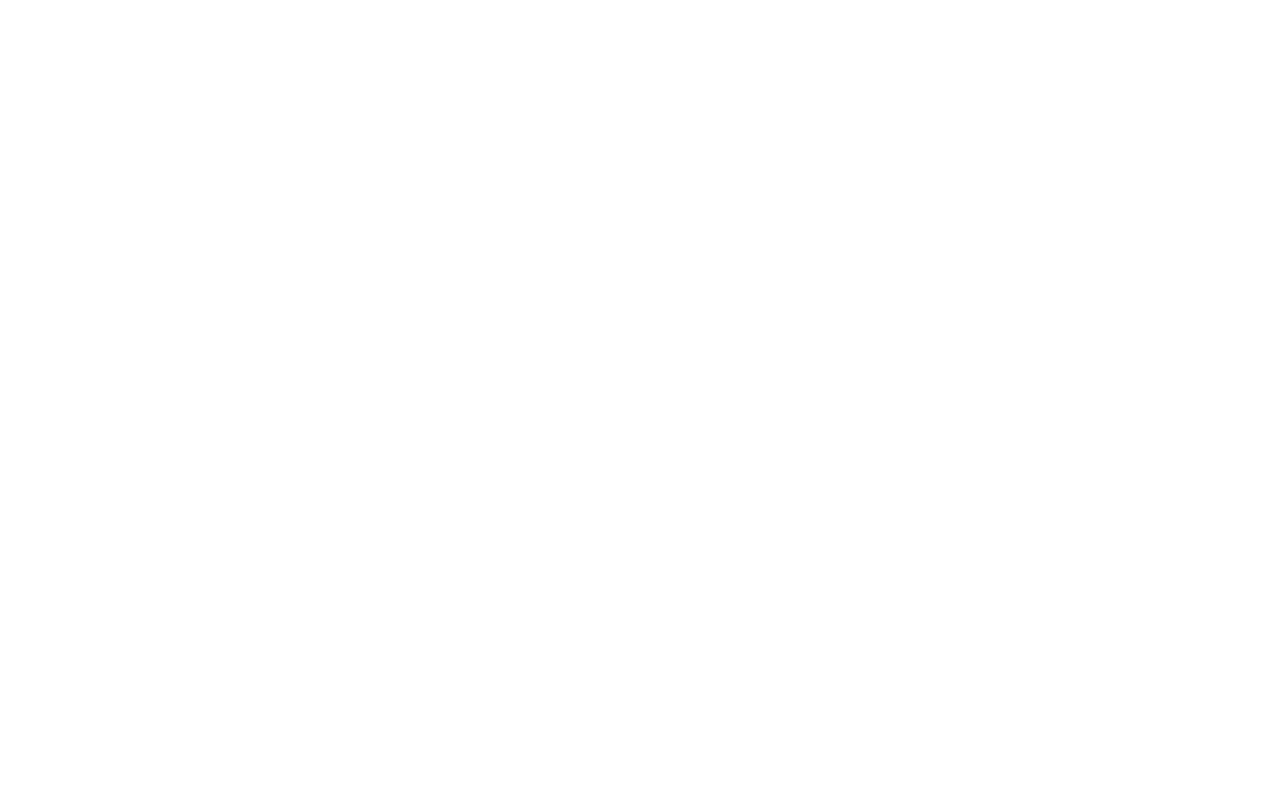
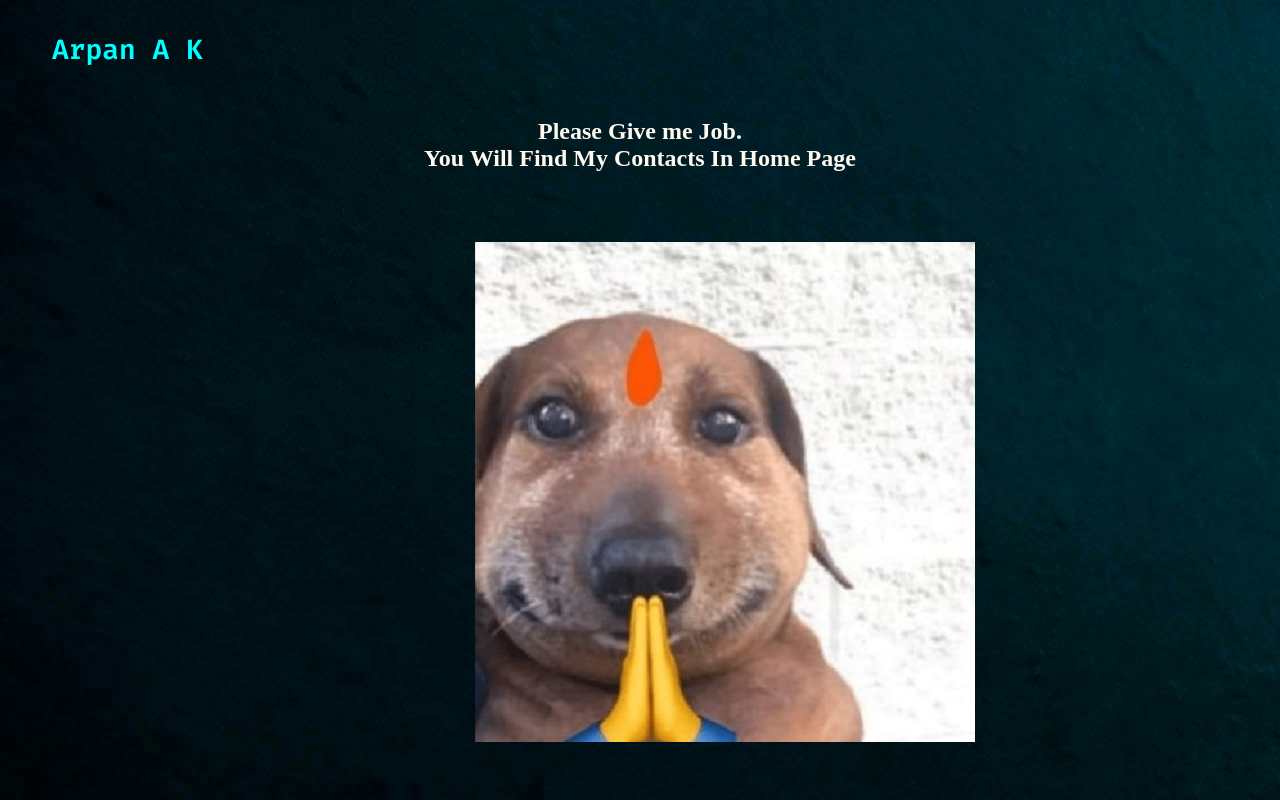
Before and after one commit to Arpan25AK/portfolio, a React (Vite) app: page /experience in a window 1280 px wide. Before the commit this address had no page. Built offline with nearby package versions, Linux system fonts and the light colour scheme.

Commit message:
created the experience page

```diff
--- a/src/App.css
+++ b/src/App.css
@@ -246,7 +246,7 @@
   transform: translate(50%, -2%);
   width: 30%;
   height: 30%;
-  opacity: 0.2;
+  opacity: 0.6;
   z-index: -1;
 }
 
--- a/src/App.jsx
+++ b/src/App.jsx
@@ -4,6 +4,7 @@ import DevFlow from './pages/DevFlow'
 import ApiGateWay from './pages/ApiGateWay'
 import Sentinel from './pages/Sentinel'
 import ChatBot from './pages/ChatBot'
+import Experience from './pages/Experience'
 
 function App(){
   return(
@@ -13,6 +14,7 @@ function App(){
       <Route path="/apigateway" element={<ApiGateWay />} />
       <Route path="/sentinel" element={<Sentinel />} />
       <Route path="/chatbot" element={<ChatBot />} />
+      <Route path="/experience" element={<Experience />} />
     </Routes>
   )
 }
--- /dev/null
+++ b/src/pages/Experience.jsx
@@ -0,0 +1,33 @@
+import { useNavigate } from 'react-router-dom'
+import '../App.css'
+import bgPic from "../assets/jeremy-bishop-G9i_plbfDgk-unsplash.jpg";
+import dogo from "../assets/doggo.jpeg"
+
+function Experience() {
+    const navigate = useNavigate()
+
+    return(
+        <div>
+
+            <div className='bg'>
+                <img src={bgPic} alt="bgPic" />
+            </div>
+
+            <div>
+                <button onClick={() => navigate('/')} className='back-button'>
+                    <h1>Arpan A K</h1>
+                </button>
+            </div>
+
+            <h2 style={{color : 'floralwhite', textAlign : 'center'}}>Please Give me Job. <br/>
+            You Will Find My Contacts In Home Page</h2>
+
+            <div>
+                <img src={dogo} alt="dogo" className='dogo'/>
+            </div>
+
+        </div>
+    )
+}
+
+export default Experience
--- a/src/pages/Home.jsx
+++ b/src/pages/Home.jsx
@@ -123,6 +123,17 @@ function Home() {
             </div>
           </div>
 
+          <div className='content-header' style={{marginTop: '200px'}}>
+            <h1>Prior <br/>
+              Experience</h1>
+            <div>
+              <button onClick={() => navigate('/experience')} className='back-button'
+              style={{textDecoration: 'underline', textDecorationColor: 'antiquewhite'}}>
+                <h1>See Experience</h1>
+              </button>
+            </div>
+          </div>
+
         </div>
       </div>
   )
--- a/src/pages/altPages.css
+++ b/src/pages/altPages.css
@@ -98,3 +98,11 @@
     text-decoration: underline;
     text-decoration-color: cyan;
 }
+
+.dogo{
+    width: 500px;
+    height: 500px;
+    left: 50%;
+    top: 50%;
+    transform: translate(95%, 10%);
+}
```
Also changed, not shown: src/assets/doggo.jpeg (added).
